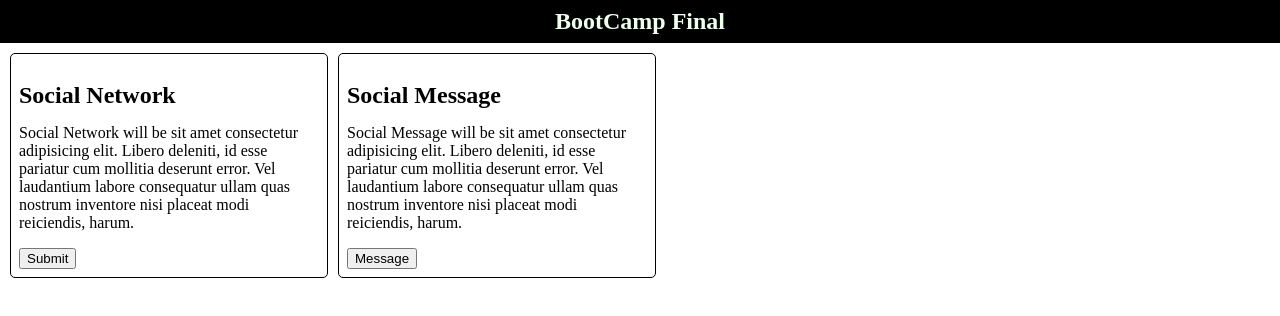
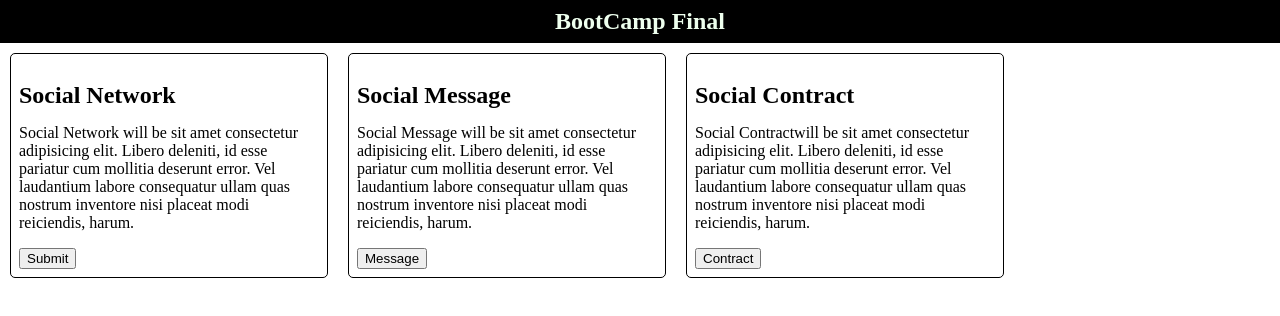
Before and after one commit to NajimVuiya/MyfinalProject, a plain HTML site: page index.html in a window 1280 px wide. Drawn offline with Linux system fonts and the light colour scheme.

Commit message:
updated virsion - 1.0

```diff
--- a/css/style.css
+++ b/css/style.css
@@ -33,13 +33,30 @@ body
 .box-2
 {
 	width: 300px;
+	margin: 10px 20px 0 10px;
+	padding: 8px;
+	border-radius: 5px;
+	border: 1px solid #000;
+	overflow: hidden;
+	float: left;
+}
+.box-2 p
+{
+	margin-top: -5px;
+}
+
+/* Box-3 start here */
+.box-3
+{
+	width: 300px;
 	margin: 10px 0 0 10px;
 	padding: 8px;
 	border-radius: 5px;
 	border: 1px solid #000;
 	overflow: hidden;
 }
-.box-2 p
+
+.box-3 p
 {
 	margin-top: -5px;
 }
--- a/index.html
+++ b/index.html
@@ -15,12 +15,17 @@
 		<p>Social Network will be  sit amet consectetur adipisicing elit. Libero deleniti, id esse pariatur cum mollitia deserunt error. Vel laudantium labore consequatur ullam quas nostrum inventore nisi placeat modi reiciendis, harum.</p>
 		<button>Submit</button>
 	</div>
-
 	<div class="box-2">
 		<h2>Social Message</h2>
 		<p>Social Message will be  sit amet consectetur adipisicing elit. Libero deleniti, id esse pariatur cum mollitia deserunt error. Vel laudantium labore consequatur ullam quas nostrum inventore nisi placeat modi reiciendis, harum.</p>
 		<button>Message</button>
 	</div>
+	<div class="box-3">
+		<h2>Social Contract</h2>
+		<p>Social  Contractwill be  sit amet consectetur adipisicing elit. Libero deleniti, id esse pariatur cum mollitia deserunt error. Vel laudantium labore consequatur ullam quas nostrum inventore nisi placeat modi reiciendis, harum.</p>
+		<button>Contract</button>
+	</div>
+
 
 	<script src="js/script.js"></script>
 </body>
--- a/js/script.js
+++ b/js/script.js
@@ -1,6 +1,7 @@
 'use strict';
 
 const boxOne = document.querySelector('.box-1');
+const boxTwo = document.querySelector('.box-2');
 const boxTwo = document.querySelector('.box-2');
 
 let numberOne = 40;
```
